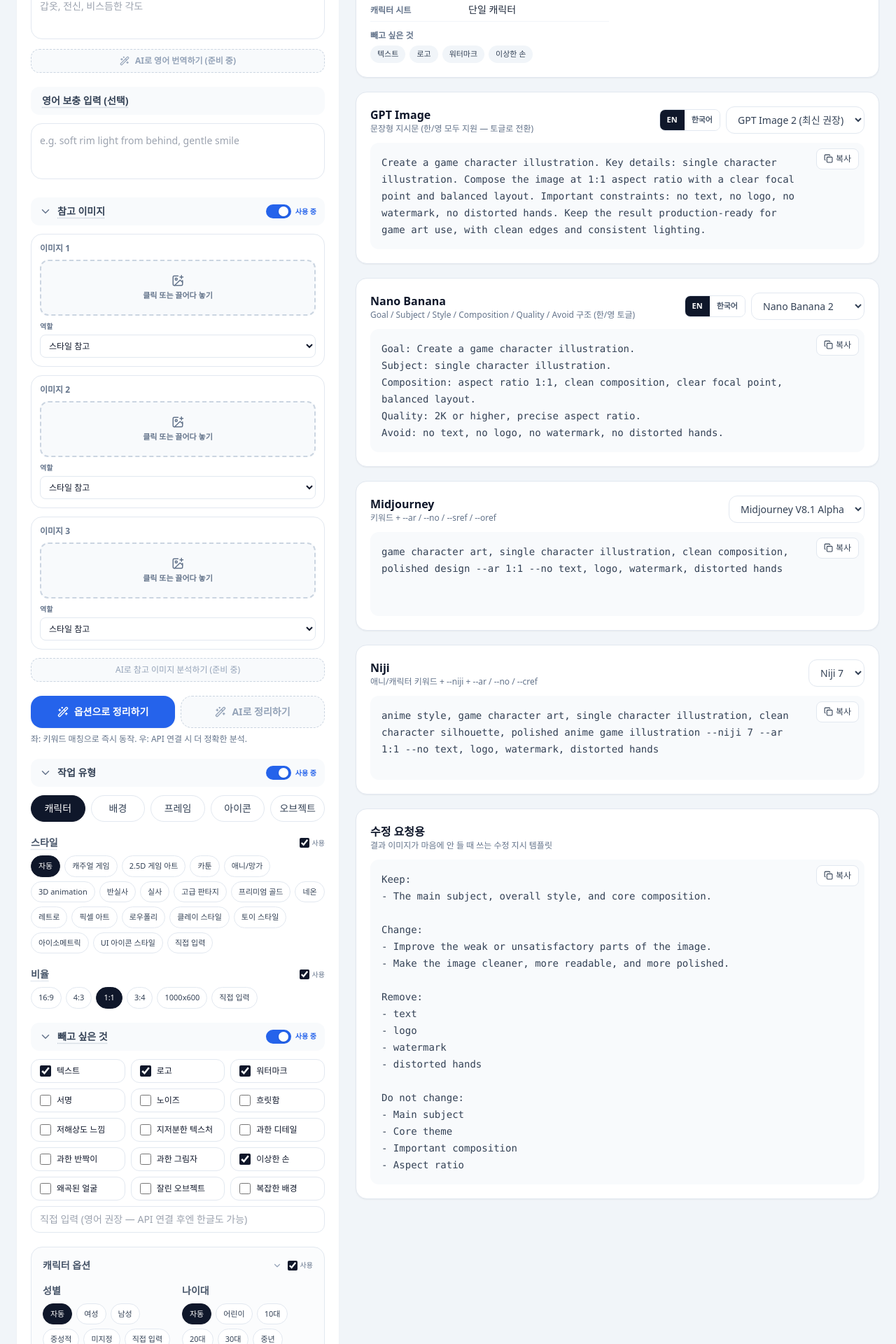
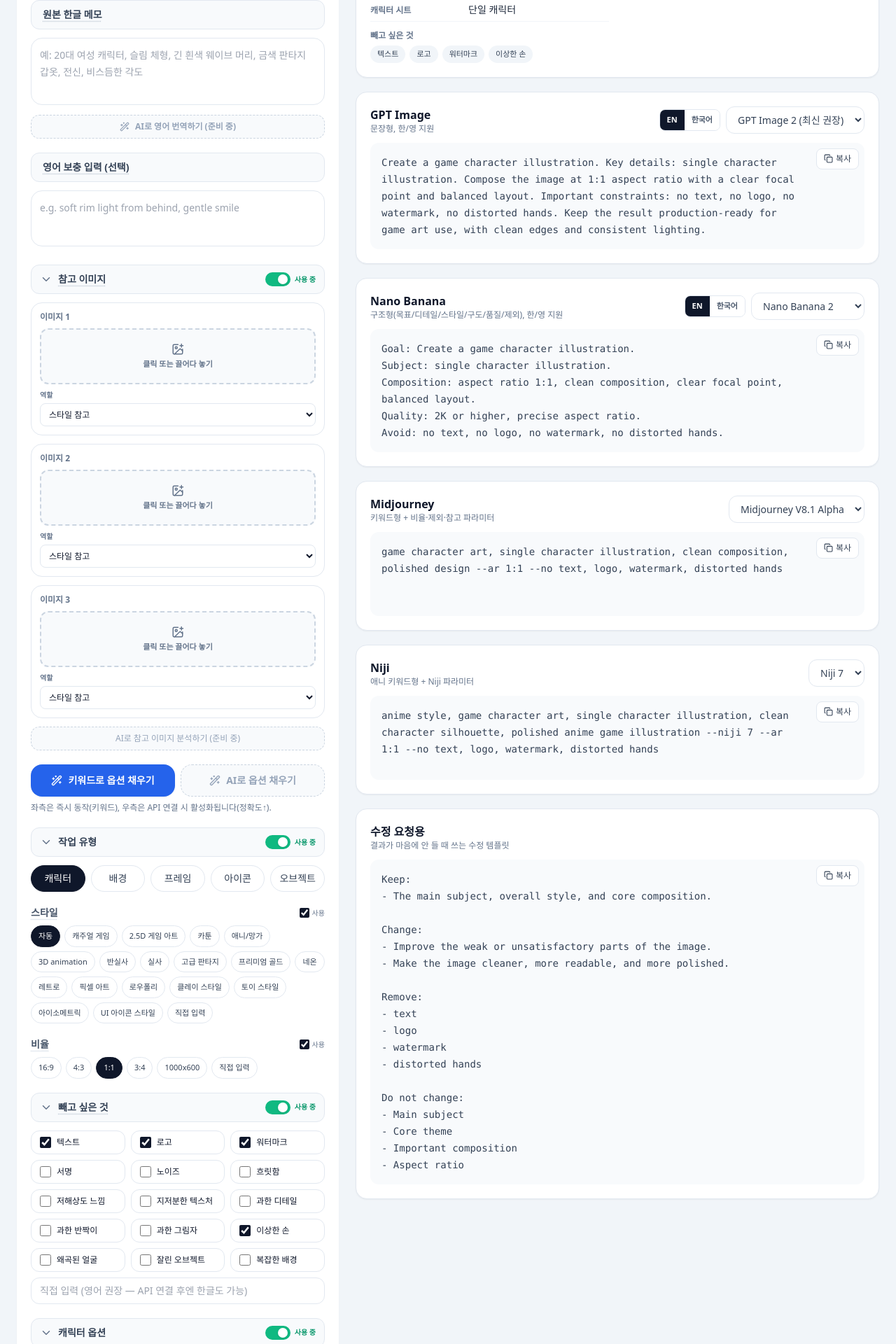
Before and after one commit to jack-glock/ai-prompt-generator, a Next.js app: page / in a window 1280 px wide. Shown: the part 300-2220 px from the top of the page at 70% size. Built offline with nearby package versions, Linux system fonts and the light colour scheme.

Commit message:
v0.6.7: 요약카드 enabled 반영 + 옵션블록 Section화 + 토글색 emerald + 라벨/hint 명확화 + 첫화면 안내

```diff
--- a/app/page.tsx
+++ b/app/page.tsx
@@ -244,6 +244,13 @@
         <div className="grid gap-6 lg:grid-cols-[460px_1fr]">
           {/* 좌측 입력 */}
           <aside className="space-y-5 rounded-3xl bg-white p-5 shadow-sm dark:bg-slate-900">
+            <div className="flex items-start gap-2 rounded-xl bg-emerald-50 p-3 text-xs text-emerald-800 dark:bg-emerald-950/40 dark:text-emerald-300">
+              <Info size={14} className="mt-0.5 shrink-0" />
+              <span>
+                메모 / 옵션 / 참고 이미지 중 원하는 것을 채우면 우측에 영어 프롬프트가 자동 생성됩니다.
+                옵션 그룹의 토글을 끄면 그 그룹은 프롬프트에서 제외됩니다.
+              </span>
+            </div>
             <Section title="원본 한글 메모" hint="한글로 자유롭게 적어 주세요. 최종 복사 프롬프트에는 들어가지 않습니다.">
               <textarea
                 value={input.koreanMemo}
@@ -303,21 +310,21 @@
                   type="button"
                   onClick={handleExtract}
                   className="inline-flex items-center justify-center gap-2 rounded-2xl bg-blue-600 px-3 py-3 text-sm font-semibold text-white shadow-sm hover:bg-blue-700 dark:bg-blue-500 dark:hover:bg-blue-600"
-                  title="현재 입력에서 키워드를 감지해 아래 옵션을 자동으로 채웁니다 (API 불필요)."
+                  title="단순 키워드 매칭으로 옵션을 자동으로 채웁니다 (API 불필요, 즉시 동작)."
                 >
-                  <Wand2 size={16} /> 옵션으로 정리하기
+                  <Wand2 size={16} /> 키워드로 옵션 채우기
                 </button>
                 <button
                   type="button"
                   disabled
-                  title="API 연결 후 활성화 예정 — 한글을 영어로 자연스럽게 변환하고 옵션을 더 정확히 추출합니다."
+                  title="API 연결 후 활성화 — 한글을 영어로 변환하고 옵션을 더 정확히 추출합니다 (정확도↑)."
                   className="inline-flex cursor-not-allowed items-center justify-center gap-2 rounded-2xl border border-dashed border-slate-300 bg-slate-50 px-3 py-3 text-sm font-semibold text-slate-400 dark:border-slate-700 dark:bg-slate-800 dark:text-slate-500"
                 >
-                  <Wand2 size={16} /> AI로 정리하기
+                  <Wand2 size={16} /> AI로 옵션 채우기
                 </button>
               </div>
               <p className="text-xs text-slate-500 dark:text-slate-400">
-                좌: 키워드 매칭으로 즉시 동작. 우: API 연결 시 더 정확한 분석.
+                좌측은 즉시 동작(키워드), 우측은 API 연결 시 활성화됩니다(정확도↑).
               </p>
               {extractMessage && (
                 <p className="rounded-xl bg-blue-50 p-2 text-xs text-blue-800 dark:bg-blue-950 dark:text-blue-200">
@@ -392,34 +399,43 @@
               />
             </Section>
 
-            {/* 작업 유형별 옵션 */}
+            {/* 작업 유형별 옵션 — Section으로 감싸 다른 그룹과 동일 디자인 */}
             {input.workType === "character" && (
-              <CharacterOptionsBlock
-                value={input.character}
-                set={setCharField}
+              <Section
+                title="캐릭터 옵션"
+                collapsible
                 enabled={input.enabled.character}
                 onEnabledChange={(v) => setEnabled("character", v)}
-              />
+              >
+                <CharacterOptionsBlock value={input.character} set={setCharField} />
+              </Section>
             )}
             {input.workType === "background" && (
-              <BackgroundOptionsBlock
-                value={input.background}
-                set={setBgField}
+              <Section
+                title="배경 옵션"
+                collapsible
                 enabled={input.enabled.background}
                 onEnabledChange={(v) => setEnabled("background", v)}
-              />
+              >
+                <BackgroundOptionsBlock value={input.background} set={setBgField} />
+              </Section>
             )}
             {(input.workType === "frame" ||
               input.workType === "icon" ||
               input.workType === "object") && (
-              <AssetOptionsBlock
-                workType={input.workType}
-                value={input.asset}
-                set={setAssetField}
-                toggleRule={toggleAssetRule}
+              <Section
+                title={input.workType === "frame" ? "프레임 옵션" : input.workType === "icon" ? "아이콘 옵션" : "오브젝트 옵션"}
+                collapsible
                 enabled={input.enabled.asset}
                 onEnabledChange={(v) => setEnabled("asset", v)}
-              />
+              >
+                <AssetOptionsBlock
+                  workType={input.workType}
+                  value={input.asset}
+                  set={setAssetField}
+                  toggleRule={toggleAssetRule}
+                />
+              </Section>
             )}
           </aside>
 
@@ -429,7 +445,7 @@
 
             <ModelCard
               title="GPT Image"
-              hint="문장형 지시문 (한/영 모두 지원 — 토글로 전환)"
+              hint="문장형, 한/영 지원"
               options={GPT_OPTIONS}
               selected={gptModel}
               onSelect={setGptModel}
@@ -438,7 +454,7 @@
             />
             <ModelCard
               title="Nano Banana"
-              hint="Goal / Subject / Style / Composition / Quality / Avoid 구조 (한/영 토글)"
+              hint="구조형(목표/디테일/스타일/구도/품질/제외), 한/영 지원"
               options={NANO_OPTIONS}
               selected={nanoModel}
               onSelect={setNanoModel}
@@ -447,7 +463,7 @@
             />
             <ModelCard
               title="Midjourney"
-              hint="키워드 + --ar / --no / --sref / --oref"
+              hint="키워드형 + 비율·제외·참고 파라미터"
               options={MJ_OPTIONS}
               selected={mjModel}
               onSelect={setMjModel}
@@ -455,7 +471,7 @@
             />
             <ModelCard
               title="Niji"
-              hint="애니/캐릭터 키워드 + --niji + --ar / --no / --cref"
+              hint="애니 키워드형 + Niji 파라미터"
               options={NIJI_OPTIONS}
               selected={nijiModel}
               onSelect={setNijiModel}
@@ -463,7 +479,7 @@
             />
             <ResultCard
               title="수정 요청용"
-              hint="결과 이미지가 마음에 안 들 때 쓰는 수정 지시 템플릿"
+              hint="결과가 마음에 안 들 때 쓰는 수정 템플릿"
               content={revisionOutput}
             />
           </main>
@@ -482,33 +498,12 @@
 function CharacterOptionsBlock({
   value,
   set,
-  enabled,
-  onEnabledChange,
 }: {
   value: CharacterInput;
   set: <K extends keyof CharacterInput>(k: K, v: CharacterInput[K]) => void;
-  enabled: boolean;
-  onEnabledChange: (v: boolean) => void;
 }) {
-  const [open, setOpen] = useState(true);
-  const isOff = !enabled;
   return (
-    <div className="space-y-4 rounded-2xl border border-slate-200 bg-slate-50/50 p-4 dark:border-slate-700 dark:bg-slate-800/40">
-      <div className="flex items-center justify-between gap-2">
-        <button
-          type="button"
-          onClick={() => setOpen((s) => !s)}
-          className="flex flex-1 items-center justify-between text-left"
-        >
-          <div className={`text-sm font-bold ${isOff ? "text-slate-400 dark:text-slate-500" : "text-slate-600 dark:text-slate-300"}`}>캐릭터 옵션</div>
-          <ChevronDown size={14} className={`text-slate-400 transition-transform ${open ? "" : "-rotate-90"}`} />
-        </button>
-        <label className="flex shrink-0 cursor-pointer items-center gap-1 text-[10px] text-slate-500 dark:text-slate-400" onClick={(e) => e.stopPropagation()}>
-          <input type="checkbox" checked={enabled} onChange={(e) => onEnabledChange(e.target.checked)} className="h-3.5 w-3.5 accent-slate-900 dark:accent-slate-100" />
-          사용
-        </label>
-      </div>
-      {open && (<div className={isOff ? "space-y-4 opacity-40" : "space-y-4"}>
+    <div className="space-y-4">
       <div className="grid gap-3 md:grid-cols-2">
         <OptionPicker label="성별" options={GENDER_OPTIONS}
           value={value.gender} customText={value.genderCustom}
@@ -544,7 +539,6 @@
       <OptionPicker label="캐릭터 제작 형태" options={CHARACTER_SHEET_OPTIONS} moreOptions={CHARACTER_SHEET_MORE_OPTIONS}
         value={value.characterSheet} customText={value.characterSheetCustom}
         onChange={(v, c) => { set("characterSheet", v); set("characterSheetCustom", c); }} />
-      </div>)}
     </div>
   );
 }
@@ -552,33 +546,12 @@
 function BackgroundOptionsBlock({
   value,
   set,
-  enabled,
-  onEnabledChange,
 }: {
   value: BackgroundInput;
   set: <K extends keyof BackgroundInput>(k: K, v: BackgroundInput[K]) => void;
-  enabled: boolean;
-  onEnabledChange: (v: boolean) => void;
 }) {
-  const [open, setOpen] = useState(true);
-  const isOff = !enabled;
   return (
-    <div className="space-y-4 rounded-2xl border border-slate-200 bg-slate-50/50 p-4 dark:border-slate-700 dark:bg-slate-800/40">
-      <div className="flex items-center justify-between gap-2">
-        <button
-          type="button"
-          onClick={() => setOpen((s) => !s)}
-          className="flex flex-1 items-center justify-between text-left"
-        >
-          <div className={`text-sm font-bold ${isOff ? "text-slate-400 dark:text-slate-500" : "text-slate-600 dark:text-slate-300"}`}>배경 옵션</div>
-          <ChevronDown size={14} className={`text-slate-400 transition-transform ${open ? "" : "-rotate-90"}`} />
-        </button>
-        <label className="flex shrink-0 cursor-pointer items-center gap-1 text-[10px] text-slate-500 dark:text-slate-400" onClick={(e) => e.stopPropagation()}>
-          <input type="checkbox" checked={enabled} onChange={(e) => onEnabledChange(e.target.checked)} className="h-3.5 w-3.5 accent-slate-900 dark:accent-slate-100" />
-          사용
-        </label>
-      </div>
-      {open && (<div className={isOff ? "space-y-4 opacity-40" : "space-y-4"}>
+    <div className="space-y-4">
       <OptionPicker label="장소" options={PLACE_OPTIONS} moreOptions={PLACE_MORE_OPTIONS}
         value={value.place} customText={value.placeCustom}
         onChange={(v, c) => { set("place", v); set("placeCustom", c); }} />
@@ -617,7 +590,6 @@
           value={value.visibleRange} customText={value.visibleRangeCustom}
           onChange={(v, c) => { set("visibleRange", v); set("visibleRangeCustom", c); }} />
       </div>
-      </div>)}
     </div>
   );
 }
@@ -627,40 +599,14 @@
   value,
   set,
   toggleRule,
-  enabled,
-  onEnabledChange,
 }: {
   workType: WorkType;
   value: AssetInput;
   set: <K extends keyof AssetInput>(k: K, v: AssetInput[K]) => void;
   toggleRule: (v: string) => void;
-  enabled: boolean;
-  onEnabledChange: (v: boolean) => void;
 }) {
-  const [open, setOpen] = useState(true);
-  const isOff = !enabled;
-  const labelMap: Record<string, string> = {
-    frame: "프레임 옵션",
-    icon: "아이콘 옵션",
-    object: "오브젝트 옵션",
-  };
   return (
-    <div className="space-y-4 rounded-2xl border border-slate-200 bg-slate-50/50 p-4 dark:border-slate-700 dark:bg-slate-800/40">
-      <div className="flex items-center justify-between gap-2">
-        <button
-          type="button"
-          onClick={() => setOpen((s) => !s)}
-          className="flex flex-1 items-center justify-between text-left"
-        >
-          <div className={`text-sm font-bold ${isOff ? "text-slate-400 dark:text-slate-500" : "text-slate-600 dark:text-slate-300"}`}>{labelMap[workType] ?? "에셋 옵션"}</div>
-          <ChevronDown size={14} className={`text-slate-400 transition-transform ${open ? "" : "-rotate-90"}`} />
-        </button>
-        <label className="flex shrink-0 cursor-pointer items-center gap-1 text-[10px] text-slate-500 dark:text-slate-400" onClick={(e) => e.stopPropagation()}>
-          <input type="checkbox" checked={enabled} onChange={(e) => onEnabledChange(e.target.checked)} className="h-3.5 w-3.5 accent-slate-900 dark:accent-slate-100" />
-          사용
-        </label>
-      </div>
-      {open && (<div className={isOff ? "space-y-4 opacity-40" : "space-y-4"}>
+    <div className="space-y-4">
       <OptionPicker label="형태" options={SHAPE_OPTIONS}
         value={value.shape} customText={value.shapeCustom}
         onChange={(v, c) => { set("shape", v); set("shapeCustom", c); }} />
@@ -690,7 +636,6 @@
           ))}
         </div>
       </Section>
-      </div>)}
     </div>
   );
 }
@@ -1121,11 +1066,11 @@
   const isOff = enabled === false;
   const showToggle = enabled !== undefined && onEnabledChange !== undefined;
 
-  const headerClass = `flex items-center gap-2 rounded-xl px-3 py-2.5 transition ${
+  const headerClass = `flex items-center gap-2 rounded-xl border px-3 py-2.5 transition ${
     isOff
-      ? "bg-slate-100 dark:bg-slate-800/60"
-      : "bg-slate-50 dark:bg-slate-800/40"
-  } ${collapsible ? "hover:bg-slate-100 dark:hover:bg-slate-800/70" : ""}`;
+      ? "border-slate-200 bg-slate-100 dark:border-slate-700 dark:bg-slate-800/80"
+      : "border-slate-200 bg-slate-50 dark:border-slate-700/60 dark:bg-slate-800/50"
+  } ${collapsible ? "hover:bg-slate-100 dark:hover:bg-slate-800" : ""}`;
 
   const titleText = (
     <span
@@ -1196,7 +1141,7 @@
       <span
         className={`relative inline-flex h-5 w-9 items-center rounded-full transition ${
           checked
-            ? "bg-blue-600 dark:bg-blue-500"
+            ? "bg-emerald-500 dark:bg-emerald-500"
             : "bg-slate-300 dark:bg-slate-600"
         }`}
       >
@@ -1207,7 +1152,7 @@
         />
       </span>
       {label && (
-        <span className={`text-[10px] font-semibold ${checked ? "text-blue-600 dark:text-blue-400" : "text-slate-400 dark:text-slate-500"}`}>
+        <span className={`text-[10px] font-semibold ${checked ? "text-emerald-600 dark:text-emerald-400" : "text-slate-400 dark:text-slate-500"}`}>
           {label}
         </span>
       )}
--- a/lib/promptBuilder.ts
+++ b/lib/promptBuilder.ts
@@ -604,15 +604,22 @@
 export function buildSummary(input: PromptInput): PromptSummary {
   const rows: SummaryRow[] = [];
   const wt = WORK_TYPE_OPTIONS.find((o) => o.value === input.workType);
-  if (wt) rows.push({ label: "작업 유형", value: wt.label });
+  if (wt) rows.push({
+    label: "작업 유형",
+    value: input.enabled.workType ? wt.label : `${wt.label} (꺼짐)`,
+  });
 
+  if (input.enabled.style) {
     const styleLabel = resolveOptionLabel(STYLE_OPTIONS, input.style, input.styleCustom);
     if (styleLabel) rows.push({ label: "스타일", value: styleLabel });
+  }
 
+  if (input.enabled.aspectRatio) {
     const ratio = resolveAspectRatio(input);
     rows.push({ label: "비율", value: ratio });
+  }
 
-  if (input.workType === "character") {
+  if (input.workType === "character" && input.enabled.character) {
     const c = input.character;
     const gender = resolveOptionLabel(GENDER_OPTIONS, c.gender, c.genderCustom);
     const age = resolveOptionLabel(AGE_OPTIONS, c.ageRange, c.ageRangeCustom);
@@ -644,7 +651,7 @@
     if (cs) rows.push({ label: "캐릭터 시트", value: cs });
   }
 
-  if (input.workType === "background") {
+  if (input.workType === "background" && input.enabled.background) {
     const b = input.background;
     const place = resolveOneFromTwo(PLACE_OPTIONS, PLACE_MORE_OPTIONS, b.place, b.placeCustom);
     if (place) rows.push({ label: "장소", value: place });
@@ -677,7 +684,7 @@
     if (vr) rows.push({ label: "보이는 범위", value: vr });
   }
 
-  if (input.workType === "frame" || input.workType === "icon" || input.workType === "object") {
+  if ((input.workType === "frame" || input.workType === "icon" || input.workType === "object") && input.enabled.asset) {
     const a = input.asset;
     const shape = resolveOptionLabel(SHAPE_OPTIONS, a.shape, a.shapeCustom);
     if (shape) rows.push({ label: "형태", value: shape });
@@ -705,18 +712,24 @@
   const eng = englishSupplementClean(input);
   if (eng) rows.push({ label: "영어 보충", value: eng });
 
-  const negTags = input.negativeChecks
-    .map((v) => NEGATIVE_OPTIONS.find((o) => o.value === v)?.label)
-    .filter((x): x is string => !!x);
+  const negTags: string[] = [];
+  if (input.enabled.negative) {
+    for (const v of input.negativeChecks) {
+      const lbl = NEGATIVE_OPTIONS.find((o) => o.value === v)?.label;
+      if (lbl) negTags.push(lbl);
+    }
     const negCustom = (input.negativeCustom ?? "").trim();
     if (negCustom) negTags.push(negCustom);
+  }
 
   const refTags: string[] = [];
+  if (input.enabled.references) {
     input.references.forEach((r, i) => {
       if (!r.src) return;
       const label = REFERENCE_ROLE_OPTIONS.find((o) => o.value === r.role)?.label ?? r.role;
       refTags.push(`이미지 ${i + 1}: ${label}`);
     });
+  }
 
   return {
     rows,
```
Also changed, not shown: 1 other file (tests, documents, lock files or other folders). Lines whose indentation alone changed are shown as unchanged.
